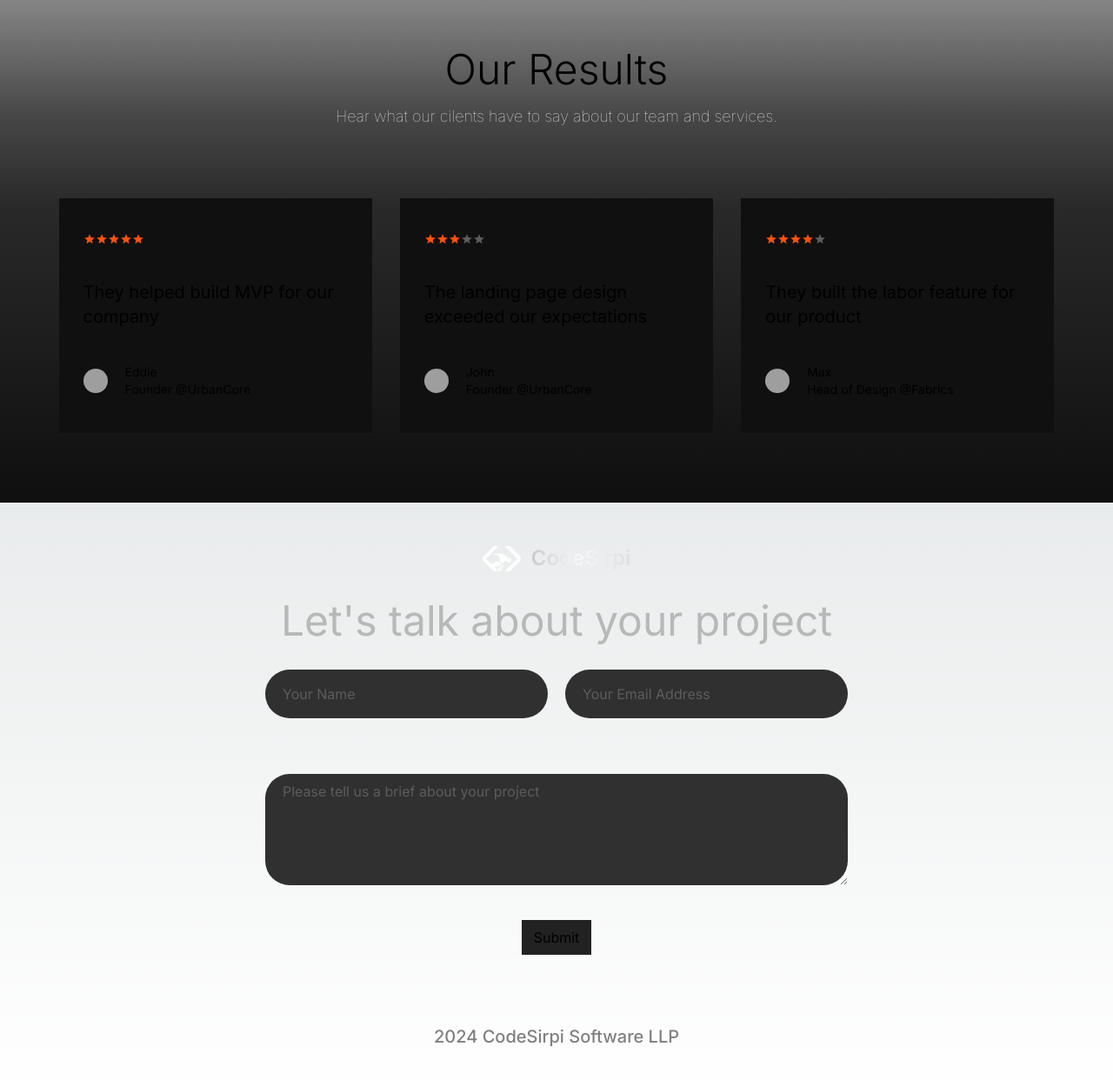
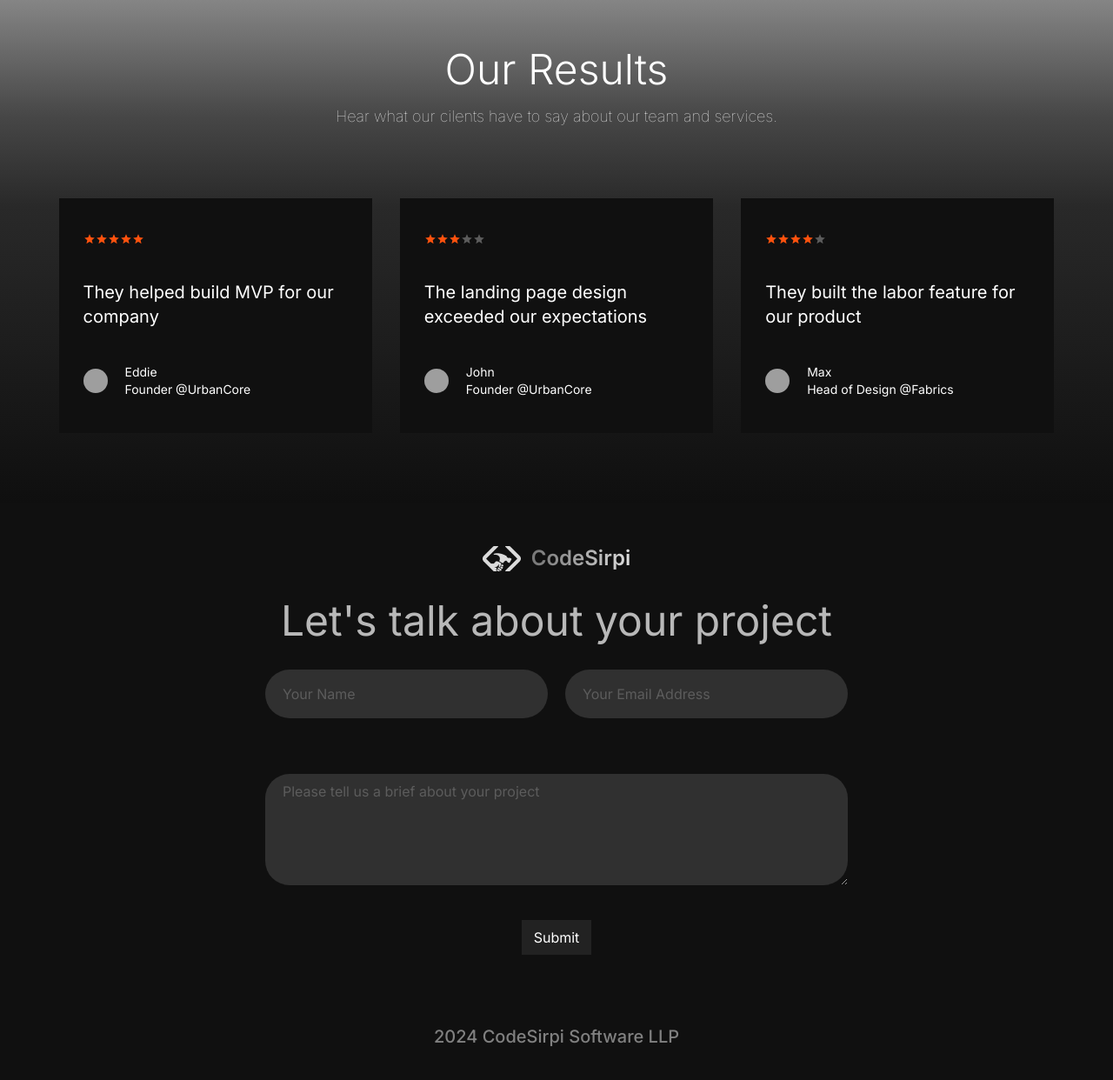
Before and after one commit to codesirpi/landing-site, a Next.js app: page / in a window 1280 px wide. Shown: the top 1242 px of the page at 87% size. Built offline with nearby package versions, Linux system fonts and the light colour scheme; grey boxes are pictures that could not be loaded.

Commit message:
color changing on theme fixed

```diff
--- a/app/components/contact-section/contact-section.tsx
+++ b/app/components/contact-section/contact-section.tsx
@@ -5,7 +5,7 @@ import "../../globals.css";
 
 const contactSection = () => {
   return (
-    <div className="bg-[background-black] w-full h-fit">
+    <div className="bg-background-black w-full h-fit text-white">
       <div className="mt-12 text-center">
         <Image
           src={logo}
--- a/app/components/reviews-section/review-section.tsx
+++ b/app/components/reviews-section/review-section.tsx
@@ -35,7 +35,7 @@ const ReviewsSection = () => {
   ];
 
   return (
-    <div className="linear-grey-gradient w-full h-fit">
+    <div className="linear-grey-gradient w-full h-fit text-white">
       <div className="text-center mt-14 mx-4">
         <div className="text-5xl font-light">Our Results</div>
         <div className="text-lg text-grey-200 font-thin pt-4">
```
